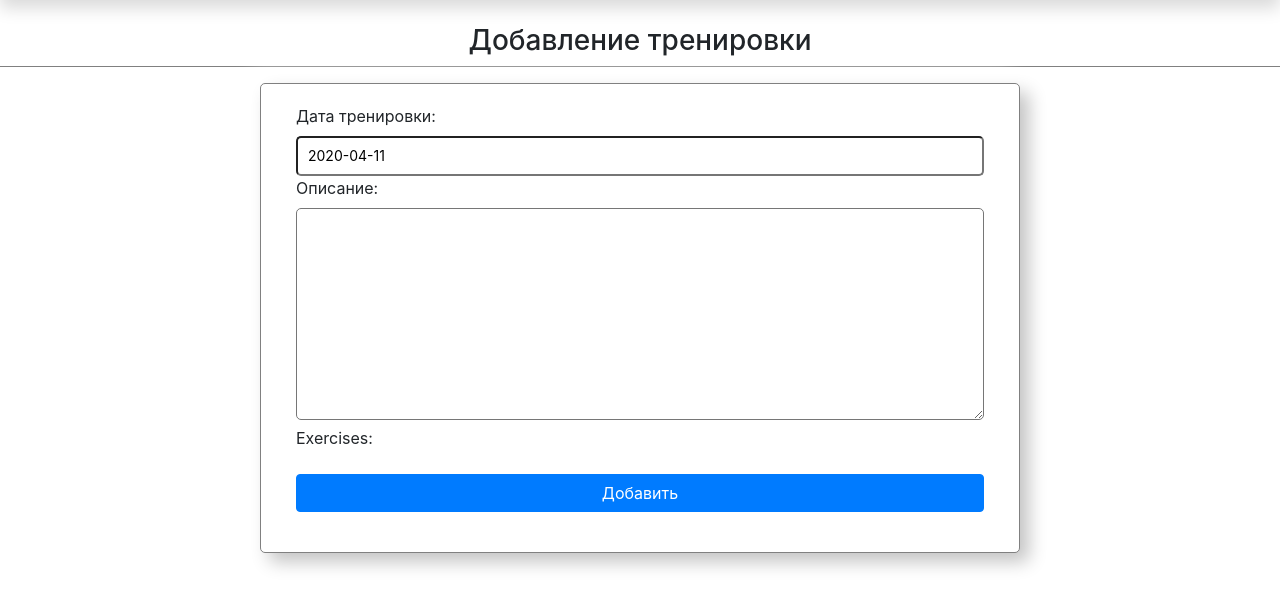
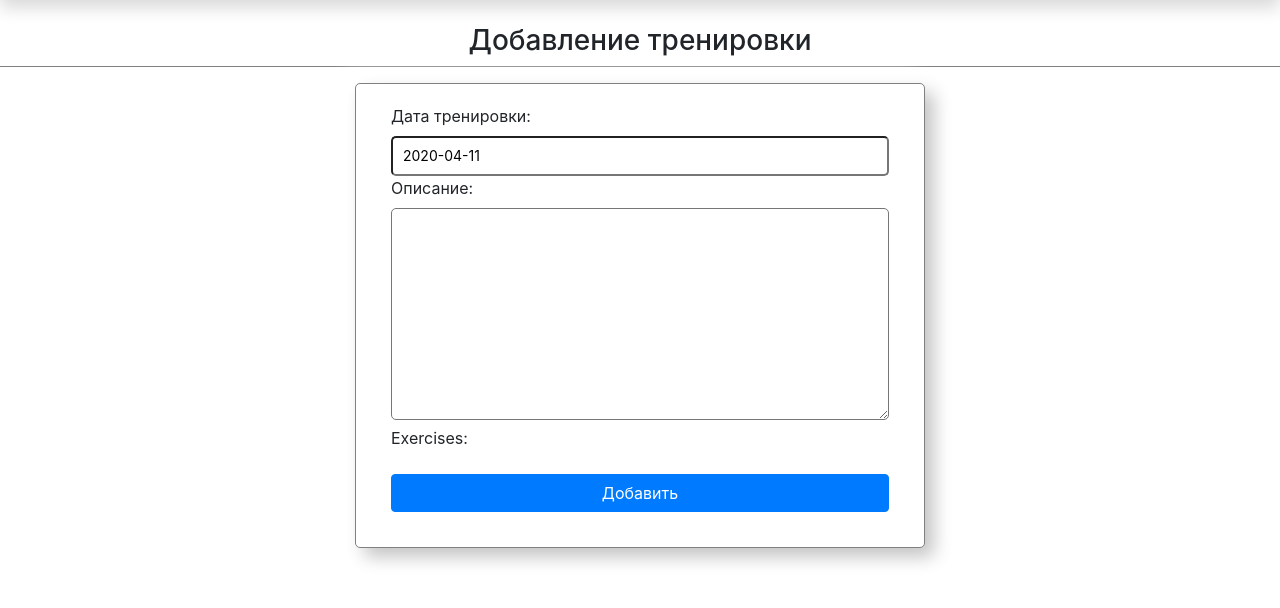
Before and after one commit to Kindface/WorkoutTracker, a Django app: page /add-workout in a window 1280 px wide. Shown: the part 56-664 px from the top of the page. Run offline with Django 3.2, Linux system fonts and the light colour scheme; the visitor is signed in with stand-in values (Sample User, id 1); data that the repository does not hold is empty; some libraries are stand-ins or nearby versions.

Commit message:
fix design

```diff
--- a/runs/models.py
+++ b/runs/models.py
@@ -10,7 +10,7 @@ class Run(models.Model):
     description = models.TextField(verbose_name="Описание")
     distance = models.FloatField(verbose_name="Дистанция в км", validators=[MinValueValidator(0)])
     time = models.FloatField(verbose_name="Время бега в минутах", validators=[MinValueValidator(0)])
-    date = models.DateField(default=timezone.now, verbose_name="Дата бега")
+    date = models.DateField(default=timezone.now, verbose_name="Дата пробежки")
 
     def __str__(self):
         return str(self.date)
--- a/workouts/templates/workout_add.html
+++ b/workouts/templates/workout_add.html
@@ -10,7 +10,7 @@
         </div>
         <div class="container">
             <div class="row pt-3 justify-content-center">
-                <div class="col-12 col-lg-8 add-run justify-items-center">
+                <div class="col-12 col-lg-6 add-run justify-items-center">
                     <div class="card-body">
                         <form method="post">
                         <div class="form-group">
```
